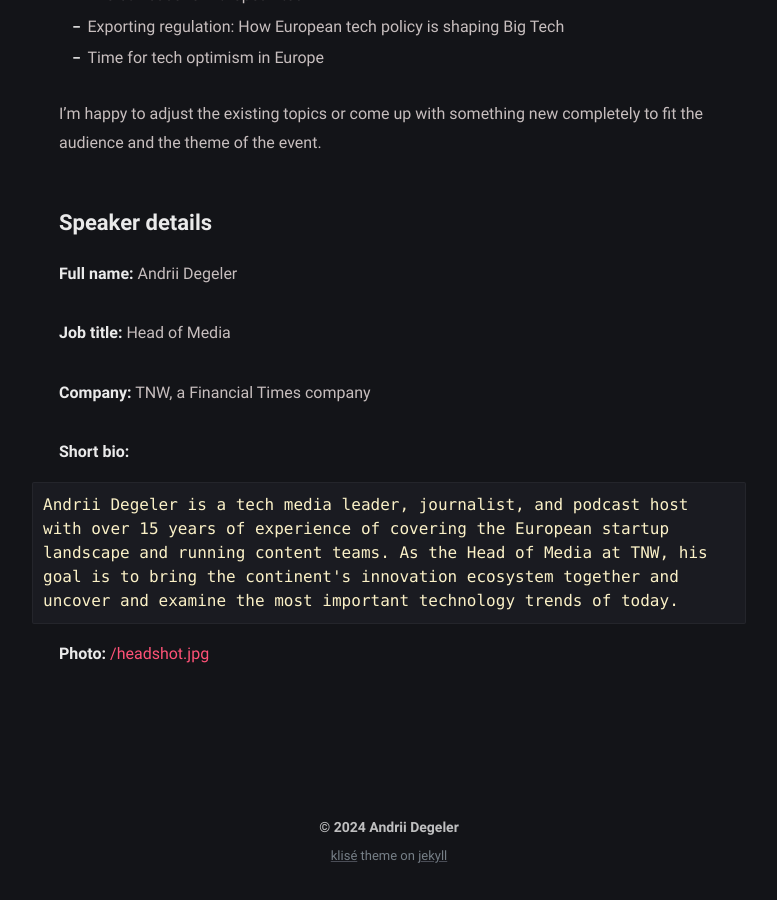
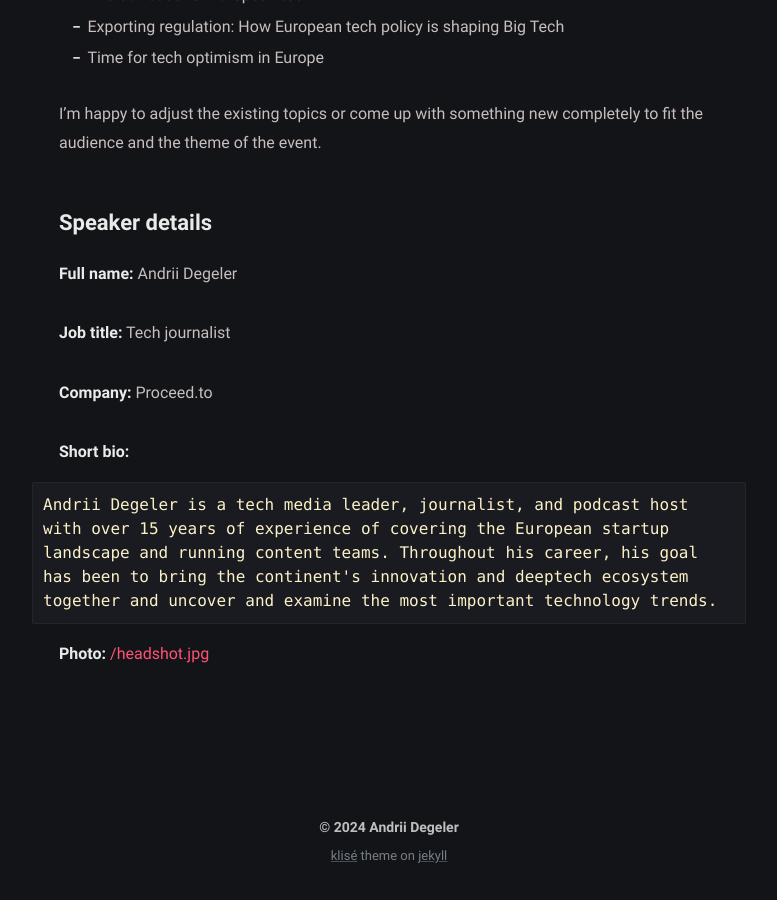
Before and after one commit to shlema/shlema.github.io, a Jekyll site: the page built from speaking.md, in a window 1280 px wide and 900 px high, scrolled down 1409 px. Shown: the whole window, without its empty margins (251-1028 px from the left). Built offline with Jekyll 4.4.1, drawn with Linux system fonts in a browser that asks for light colours.

Commit message:
remove TNW stuff

````diff
--- a/speaking.md
+++ b/speaking.md
@@ -32,14 +32,14 @@ I'm happy to adjust the existing topics or come up with something new completely
 
 **Full name:** Andrii Degeler
 
-**Job title:** Head of Media
+**Job title:** Tech journalist
 
-**Company:** TNW, a Financial Times company
+**Company:** Proceed.to
 
 **Short bio:**
 
 ```
-Andrii Degeler is a tech media leader, journalist, and podcast host with over 15 years of experience of covering the European startup landscape and running content teams. As the Head of Media at TNW, his goal is to bring the continent's innovation ecosystem together and uncover and examine the most important technology trends of today.
+Andrii Degeler is a tech media leader, journalist, and podcast host with over 15 years of experience of covering the European startup landscape and running content teams. Throughout his career, his goal has been to bring the continent's innovation and deeptech ecosystem together and uncover and examine the most important technology trends.
 ```
 
 **Photo:** [/headshot.jpg](https://shlema.me/assets/img/headshot.jpg)
````
Also changed, not shown: about.md (+2 -2 lines).
